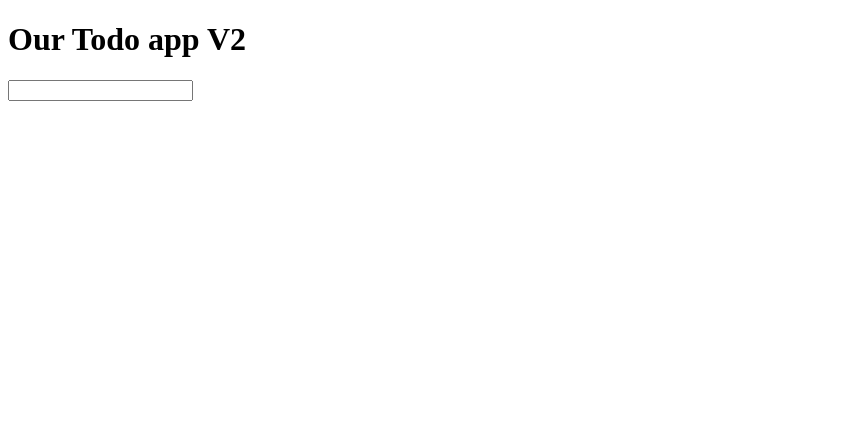
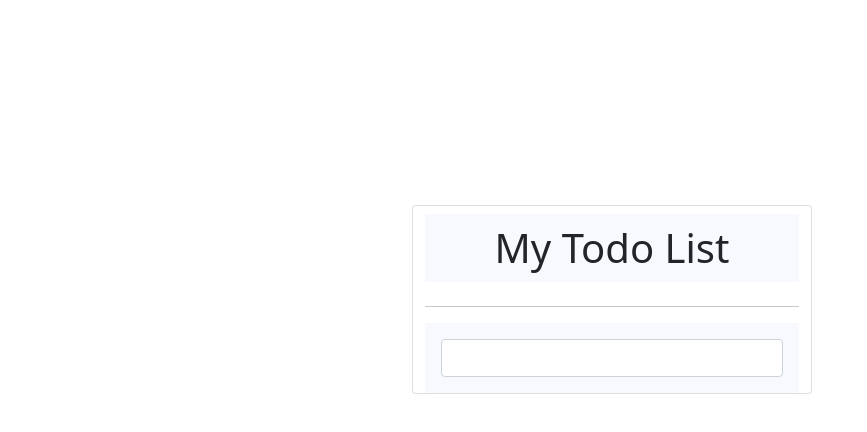
Before and after one commit to Tashmax19/Javascript-todoapp, a plain HTML site: page index.html in a window 1280 px wide. Shown: the whole page, without its empty margins (0-867 px from the left). Drawn offline with nearby package versions, Linux system fonts and the light colour scheme.

Commit message:
update todo with css

```diff
--- a/index.html
+++ b/index.html
@@ -4,16 +4,36 @@
     <meta charset="UTF-8">
     <meta http-equiv="X-UA-Compatible" content="IE=edge">
     <meta name="viewport" content="width=device-width, initial-scale=1.0">
+    <link href="https://cdn.jsdelivr.net/npm/bootstrap@5.0.0-beta3/dist/css/bootstrap.min.css" rel="stylesheet" integrity="sha384-eOJMYsd53ii+scO/bJGFsiCZc+5NDVN2yr8+0RDqr0Ql0h+rP48ckxlpbzKgwra6" crossorigin="anonymous">
+    <link rel="stylesheet" href="https://cdnjs.cloudflare.com/ajax/libs/font-awesome/4.7.0/css/font-awesome.min.css">
     <link rel="stylesheet" href="styles.css">
     <title>Todo List V2</title>
 </head>
 <body>
-    <h1> Our Todo app V2</h1>
+
+    <div class="container">
+        <div class="row">
+            <div class="card">
+                <h1 class="card-title">My Todo List</h1>
+                <hr>
+                <div class="card-body">
+                <input type="text" class="form-control our-input">
+                    <ul class="list-group list-group-flush our-todolist" style="background-color: #f4f0ec;">
+
+                    </ul>
+
+                </div>
+            </div>
+        </div>
+    </div>
+    <!-- <h1> Our Todo app V2</h1>
     <input type="text" class="our-input">
     <ol class="our-todolist">
 
-    </ol>
-
+    </ol> -->
+    <script src="https://cdn.jsdelivr.net/npm/bootstrap@5.0.0-beta3/dist/js/bootstrap.bundle.min.js" integrity="sha384-JEW9xMcG8R+pH31jmWH6WWP0WintQrMb4s7ZOdauHnUtxwoG2vI5DkLtS3qm9Ekf" crossorigin="anonymous"></script>
+    <script src="https://cdn.jsdelivr.net/npm/@popperjs/core@2.9.1/dist/umd/popper.min.js" integrity="sha384-SR1sx49pcuLnqZUnnPwx6FCym0wLsk5JZuNx2bPPENzswTNFaQU1RDvt3wT4gWFG" crossorigin="anonymous"></script>
+    <script src="https://cdn.jsdelivr.net/npm/bootstrap@5.0.0-beta3/dist/js/bootstrap.min.js" integrity="sha384-j0CNLUeiqtyaRmlzUHCPZ+Gy5fQu0dQ6eZ/xAww941Ai1SxSY+0EQqNXNE6DZiVc" crossorigin="anonymous"></script>
     <script src="scripts.js"></script>
 </body>
 </html>
--- a/scripts.js
+++ b/scripts.js
@@ -12,9 +12,14 @@ function AddTodo() {
     let ourLi = document.createElement("li");
     // set the innetHTML to the input value.
 
+    //set attribute
+  ourLi.setAttribute("class","list-group-item list-group-item-action");
+  //ourLi.style.backgroundColor=r
+ // ourLi.style.backgroundColor= "#f4f0ec";
+
     // concatenating the value to an html button
     // ourLi.innerHTML = ourInput.value+"<button> delete</button>"
-    ourLi.innerHTML = `${ourInput.value}<button class='del-btn'> x </button>`;
+    ourLi.innerHTML = `${ourInput.value}<button class='del-btn btn position-absolute bottom-0 end-0'> <i class="fa fa-trash danger"> </button>`;
 
     // This adds the li from line 13 to the ol which is in our html
     ourTodoList.appendChild(ourLi);
@@ -32,7 +37,7 @@ ourInput.addEventListener("change", AddTodo);
 // Remove Todo
 function RemoveTodo() {
   let removeBtns = document.querySelectorAll(".del-btn");
-
+  //removeBtns.setAttribute("class","btn me-auto")
   removeBtns.forEach(function (button) {
     button.addEventListener("click", function () {
       this.parentElement.remove();
--- a/styles.css
+++ b/styles.css
@@ -3,4 +3,26 @@
 }
 .finished::before {
   content: "✔️";
+  padding-left: 10px;
 }
+
+.card{
+  width:400px;
+  margin-top: 18%;
+  margin-left: 30%;
+}
+
+.card-title{
+  text-align: center;
+  padding:10px;
+  margin-top: 2%;
+  background-color:		#f8f8ff;
+}
+
+i{
+  color:red;
+}
+
+.card-body {
+  background-color:		#f8f8ff;
+}
```
